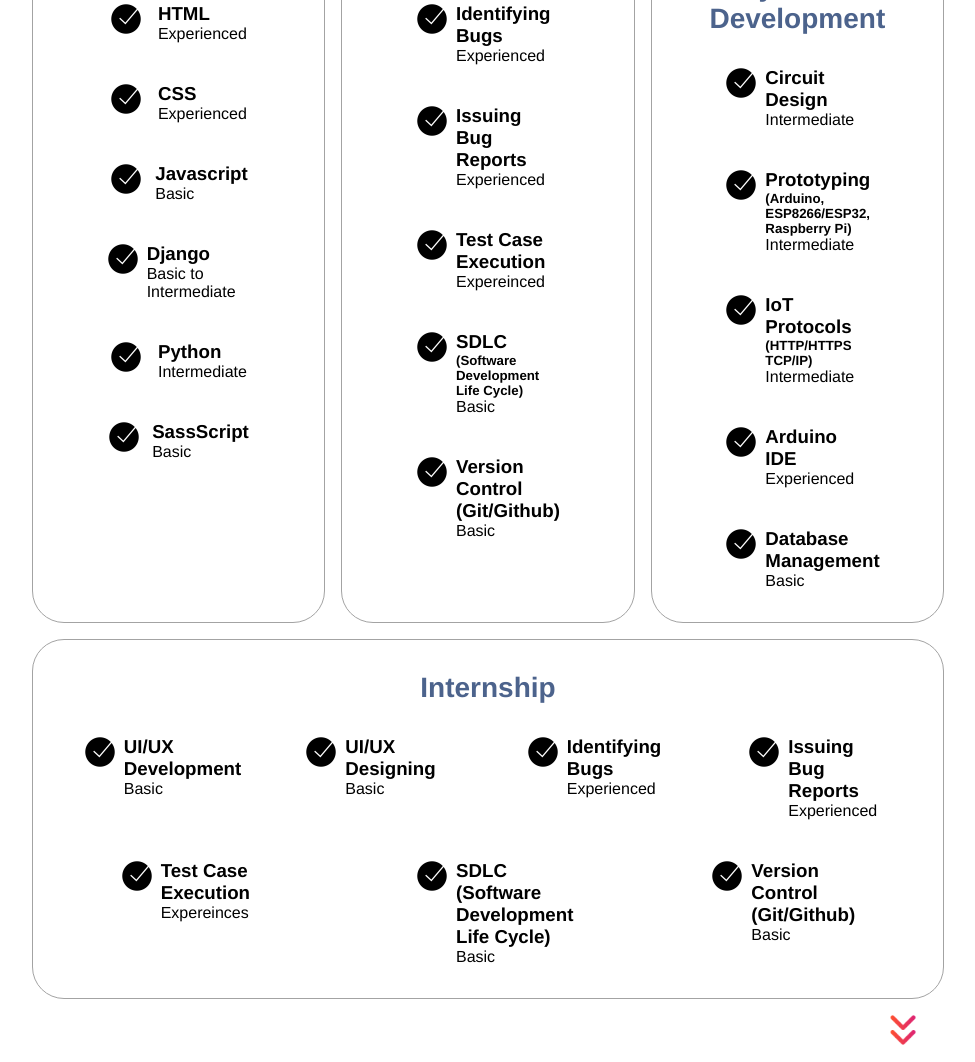
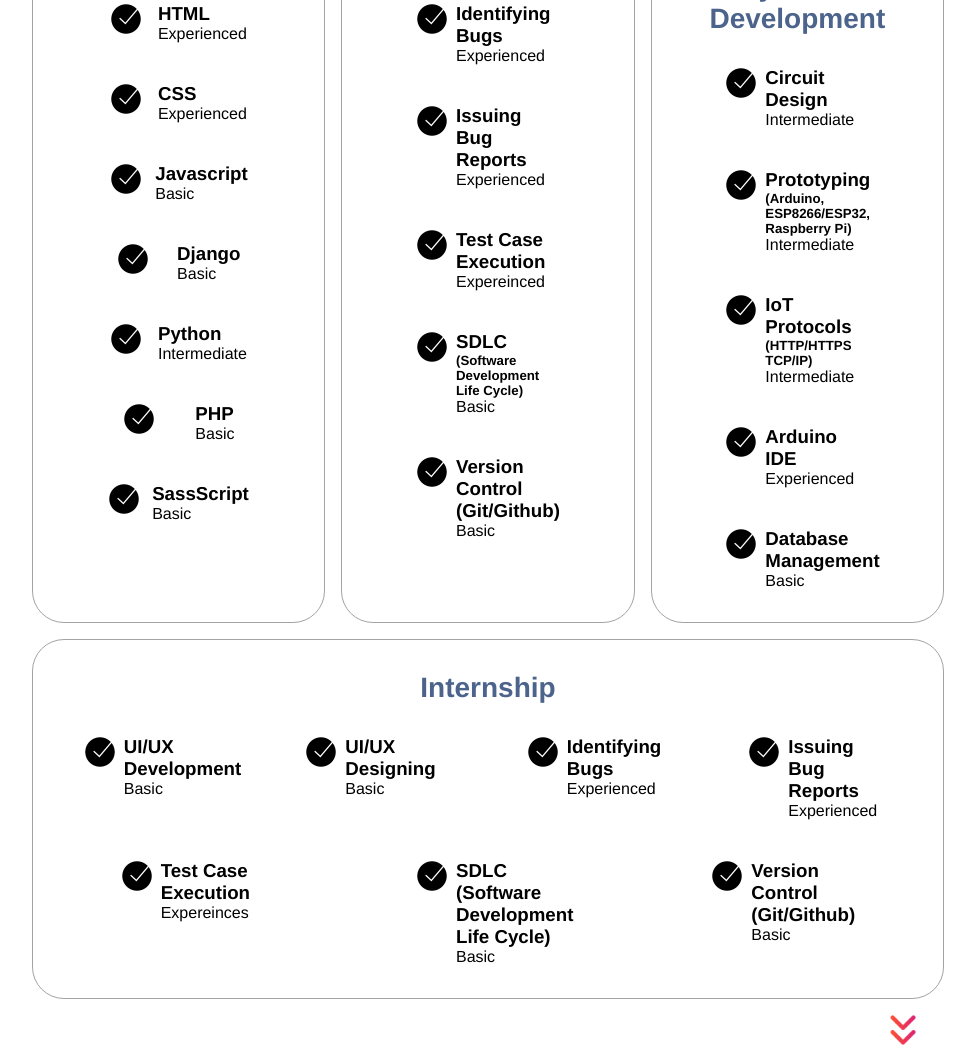
Before and after one commit to hutfristg/ivanalvarez, a plain HTML site: page index.html in a window 1280 px wide. Shown: the part 2491-3553 px from the top of the page, without its empty margins (152-1127 px from the left). Drawn offline with nearby package versions, Linux system fonts and the light colour scheme; a web font is replaced by a local one.

Commit message:
Update index.html

```diff
--- a/index.html
+++ b/index.html
@@ -190,7 +190,7 @@
                                 class="icon">
                                 <div>
                                     <h3>Django</h3>
-                                    <p>Basic to Intermediate</p>
+                                    <p>Basic</p>
                                 </div>
                             </article>
                             <article>
@@ -200,6 +200,15 @@
                                 <div>
                                     <h3>Python</h3>
                                     <p>Intermediate</p>
+                                </div>
+                            </article>
+                            <article>
+                                <img src="assets/checkmark.png"
+                                alt="Experience Icon"
+                                class="icon">
+                                <div>
+                                    <h3>PHP</h3>
+                                    <p>Basic</p>
                                 </div>
                             </article>
                             <article>
```
